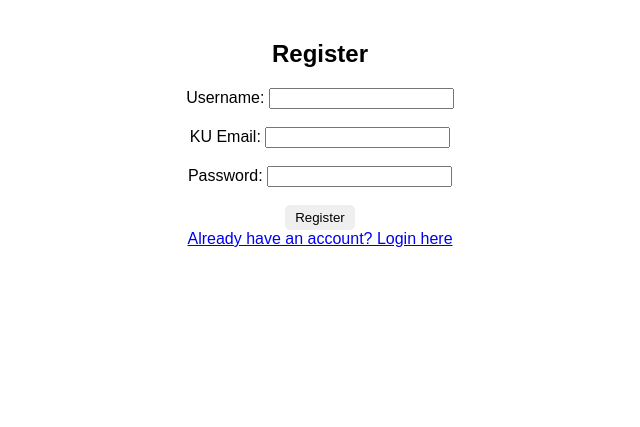
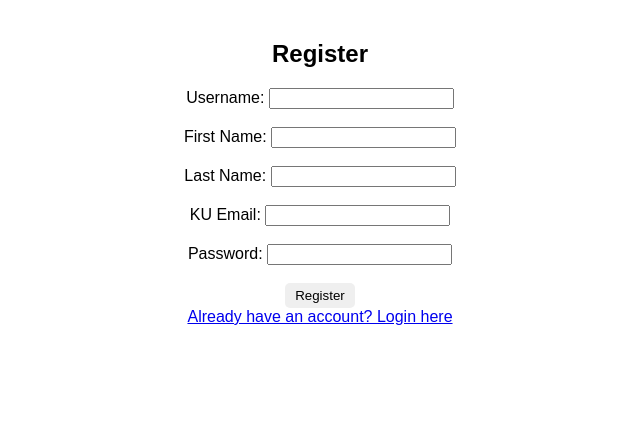
Before and after one commit to w1lt/hawkswap, a Flask app: page /register in a window 1280 px wide. Shown: the top 427 px of the page, without its empty margins (320-960 px from the left). Run offline with Flask 3, Linux system fonts and the light colour scheme.

Commit message:
Update saved_listings.html, init_db.py, search.html, style.css, register.html, app.py, and userpage.html

```diff
--- a/app.py
+++ b/app.py
@@ -25,9 +25,11 @@ def get_db_connection():
     return db_session()
 
 class User(UserMixin):
-    def __init__(self, id, username):
+    def __init__(self, id, username, name_first):
         self.id = id
         self.username = username
+        self.name_first = name_first
+
 
 @login_manager.user_loader
 def load_user(user_id):
@@ -35,7 +37,7 @@ def load_user(user_id):
     user = session.execute('SELECT * FROM users WHERE id = :user_id', {'user_id': user_id}).fetchone()
     session.close()
     if user:
-        return User(user['id'], user['username'])
+        return User(user['id'], user['username'], user['name_first'])
     return None
 
 @app.teardown_appcontext
@@ -253,6 +255,8 @@ def get_messages(chat_id):
 def register():
     if request.method == 'POST':
         username = request.form['username']
+        first = request.form['first']
+        last = request.form['last']
         password = request.form['password']
         email = request.form['email']
 
@@ -267,7 +271,7 @@ def register():
             flash('Username is already taken.', 'error')
             conn.close()
             return redirect(url_for('register'))
-        conn.execute('INSERT INTO users (username, password, email) VALUES (:username, :password, :email)', {'username': username, 'password': password, 'email': email} )
+        conn.execute('INSERT INTO users (username, name_first, name_last, password, email) VALUES (:username, :name_first, :name_last, :password, :email)', {'username': username,'name_first': first,  'name_last': last, 'password': password, 'email': email} )
         conn.commit()
         conn.close()
         return redirect(url_for('login'))
--- a/init_db.py
+++ b/init_db.py
@@ -8,6 +8,8 @@ def create_tables(conn):
         CREATE TABLE IF NOT EXISTS users (
             id INTEGER PRIMARY KEY AUTOINCREMENT,
             username TEXT UNIQUE NOT NULL,
+            name_first TEXT NOT NULL,
+            name_last TEXT NOT NULL,
             password TEXT NOT NULL,
             email TEXT NOT NULL
         );
--- a/static/style.css
+++ b/static/style.css
@@ -50,6 +50,27 @@ main {
   height: 200px;
 }
 
+.listings-grid {
+  display: grid;
+  grid-template-columns: repeat(auto-fit, minmax(200px, 1fr));
+  gap: 10px;
+}
+
+.listing {
+  display: flex;
+  flex-direction: column;
+  justify-content: center;
+  align-items: center;
+  padding: 5px;
+  text-align: center;
+  text-decoration: none;
+  color: black;
+}
+
+.listing-date {
+  opacity: 0.5;
+}
+
 .listing {
   display: flex;
   flex-direction: column;
--- a/templates/register.html
+++ b/templates/register.html
@@ -11,6 +11,10 @@
 <form action="/register" method="post">
   <label for="username">Username:</label>
   <input type="text" id="username" name="username" required /><br /><br />
+  <label for="firstname">First Name:</label>
+  <input type="text" id="first" name="first" required /><br /><br />
+  <label for="lastname">Last Name:</label>
+  <input type="text" id="last" name="last" required /><br /><br />
   <label for="email">KU Email:</label>
   <input type="email" id="email" name="email" required /><br /><br />
   <label for="password">Password:</label>
--- a/templates/saved_listings.html
+++ b/templates/saved_listings.html
@@ -33,4 +33,6 @@ block content %}
     }
   </script>
 </div>
-{% endfor %} {% endblock %}
+{% endfor %} {% if not saved_listings %}
+<p>No saved listings found.</p>
+{% endif %} {% endblock %}
--- a/templates/search.html
+++ b/templates/search.html
@@ -1,6 +1,6 @@
 {% extends 'base.html' %} {% block title %}Search | HawkSwap{% endblock %} {%
 block content %}
-<h1>Search</h1>
+<h1>Listing Search</h1>
 <form action="/search" method="POST">
   <label for="search">Search:</label>
   <input type="text" id="search_query" name="search_query" required />
```
Also changed, not shown: templates/index.html (+9 -6 lines), templates/userpage.html (+43 -6 lines).
